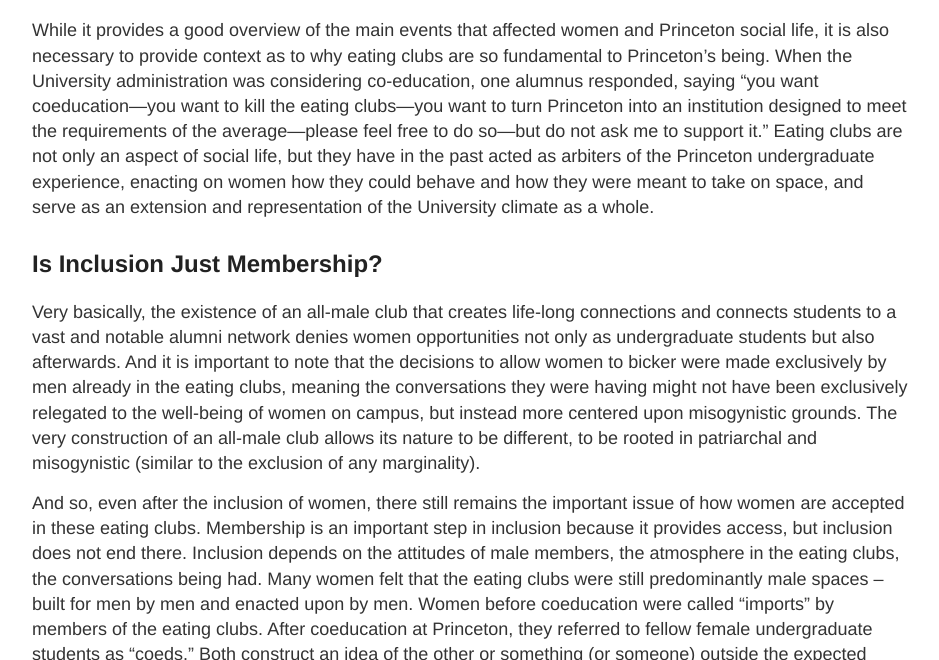
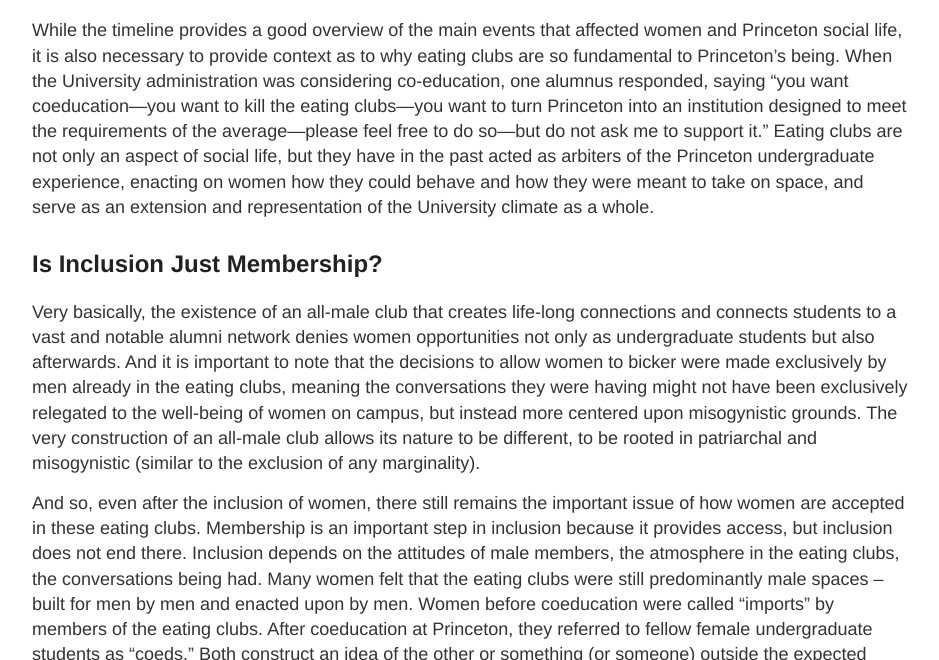
Before and after one commit to HUM-331-Princeton/inclusivity-eating-clubs, a Jekyll site: the page built from _posts/2021-05-08-gender.md, in a window 1280 px wide and 900 px high, scrolled down 1394 px, cut to the strip 240-900 px from the top of the window. Shown: the whole strip, without its empty margins (168-1107 px from the left). Built offline with Jekyll 4.4.1, drawn with Linux system fonts in a browser that asks for light colours; some of the changed text lies outside the part shown.

Commit message:
Update 2021-05-08-gender.md

```diff
--- a/_posts/2021-05-08-gender.md
+++ b/_posts/2021-05-08-gender.md
@@ -16,7 +16,7 @@ Below is a short chronology of key events that frames how women interacted with
 
 <!--more-->
 
-While it provides a good overview of the main events that affected women and Princeton social life, it is also necessary to provide context as to why eating clubs are so fundamental to Princeton’s being. When the University administration was considering co-education, one alumnus responded, saying “you want coeducation—you want to kill the eating clubs—you want to turn Princeton into an institution designed to meet the requirements of the average—please feel free to do so—but do not ask me to support it.” Eating clubs are not only an aspect of social life, but they have in the past acted as arbiters of the Princeton undergraduate experience, enacting on women how they could behave and how they were meant to take on space, and serve as an extension and representation of the University climate as a whole.
+While the timeline provides a good overview of the main events that affected women and Princeton social life, it is also necessary to provide context as to why eating clubs are so fundamental to Princeton’s being. When the University administration was considering co-education, one alumnus responded, saying “you want coeducation—you want to kill the eating clubs—you want to turn Princeton into an institution designed to meet the requirements of the average—please feel free to do so—but do not ask me to support it.” Eating clubs are not only an aspect of social life, but they have in the past acted as arbiters of the Princeton undergraduate experience, enacting on women how they could behave and how they were meant to take on space, and serve as an extension and representation of the University climate as a whole.
 
 ## Is Inclusion Just Membership?
 
```
Also changed, not shown: other parts of _posts/2021-05-08-gender.md (+1 -1 lines).
